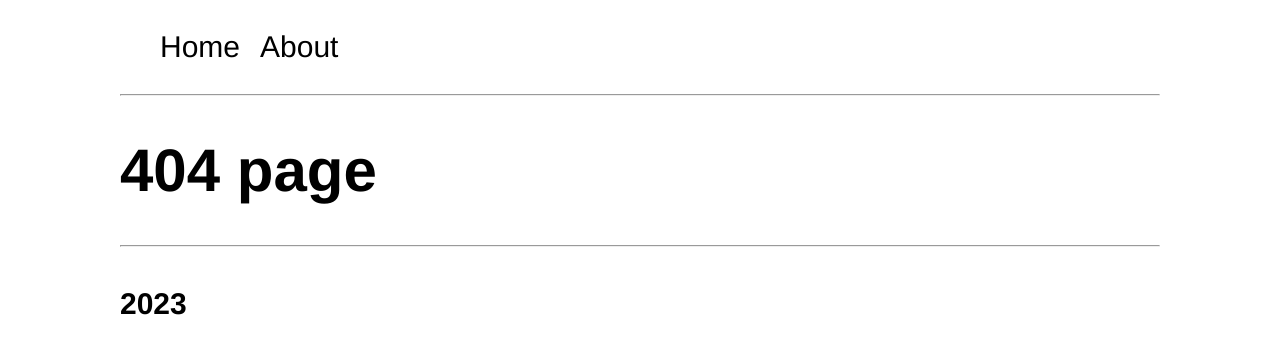
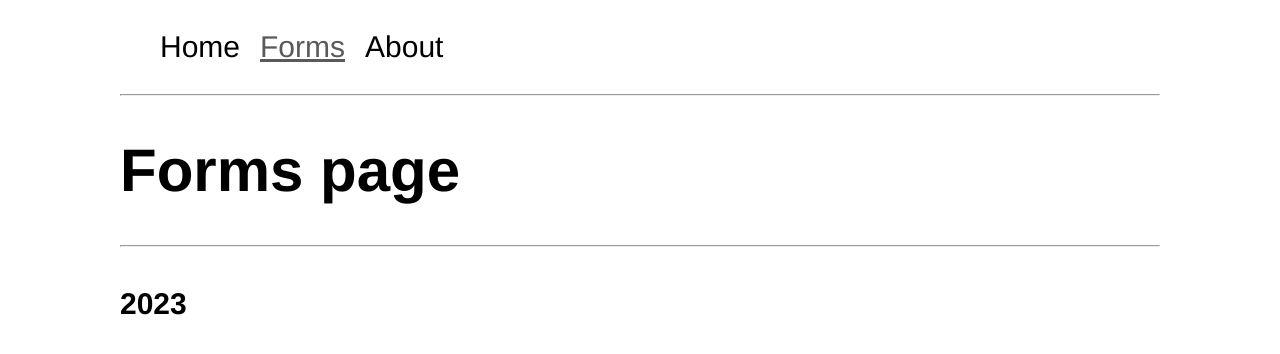
Before and after one commit to te1epuz/react-rss, a React (Vite) app: page /forms in a window 1280 px wide. Before the commit this address led to /404. Shown: the top 354 px of the page. Built offline with nearby package versions, Linux system fonts and the light colour scheme.

Commit message:
init: start week 2 React.Forms task

```diff
--- a/src/App.tsx
+++ b/src/App.tsx
@@ -5,6 +5,7 @@ import About from './pages/About';
 import Home from './pages/Home';
 import NotFound from './pages/NotFound';
 import './App.scss';
+import Forms from './pages/Forms';
 
 class App extends React.Component {
   render() {
@@ -13,6 +14,7 @@ class App extends React.Component {
         <Route path="/" element={<Layout />}>
           <Route index element={<Home />} />
           <Route path="/about" element={<About />} />
+          <Route path="/forms" element={<Forms />} />
           <Route path="/404" element={<NotFound />} />
           <Route path="*" element={<Navigate replace to="/404" />} />
         </Route>
--- a/src/components/Header.tsx
+++ b/src/components/Header.tsx
@@ -12,6 +12,9 @@ class Header extends React.Component {
               <NavLink to="/">Home</NavLink>
             </li>
             <li>
+              <NavLink to="/forms">Forms</NavLink>
+            </li>
+            <li>
               <NavLink to="/about">About</NavLink>
             </li>
           </ul>
--- /dev/null
+++ b/src/pages/Forms.tsx
@@ -0,0 +1,13 @@
+import React from 'react';
+
+class Forms extends React.Component {
+  render() {
+    return (
+      <main>
+        <h1>Forms page</h1>
+      </main>
+    );
+  }
+}
+
+export default Forms;
```
